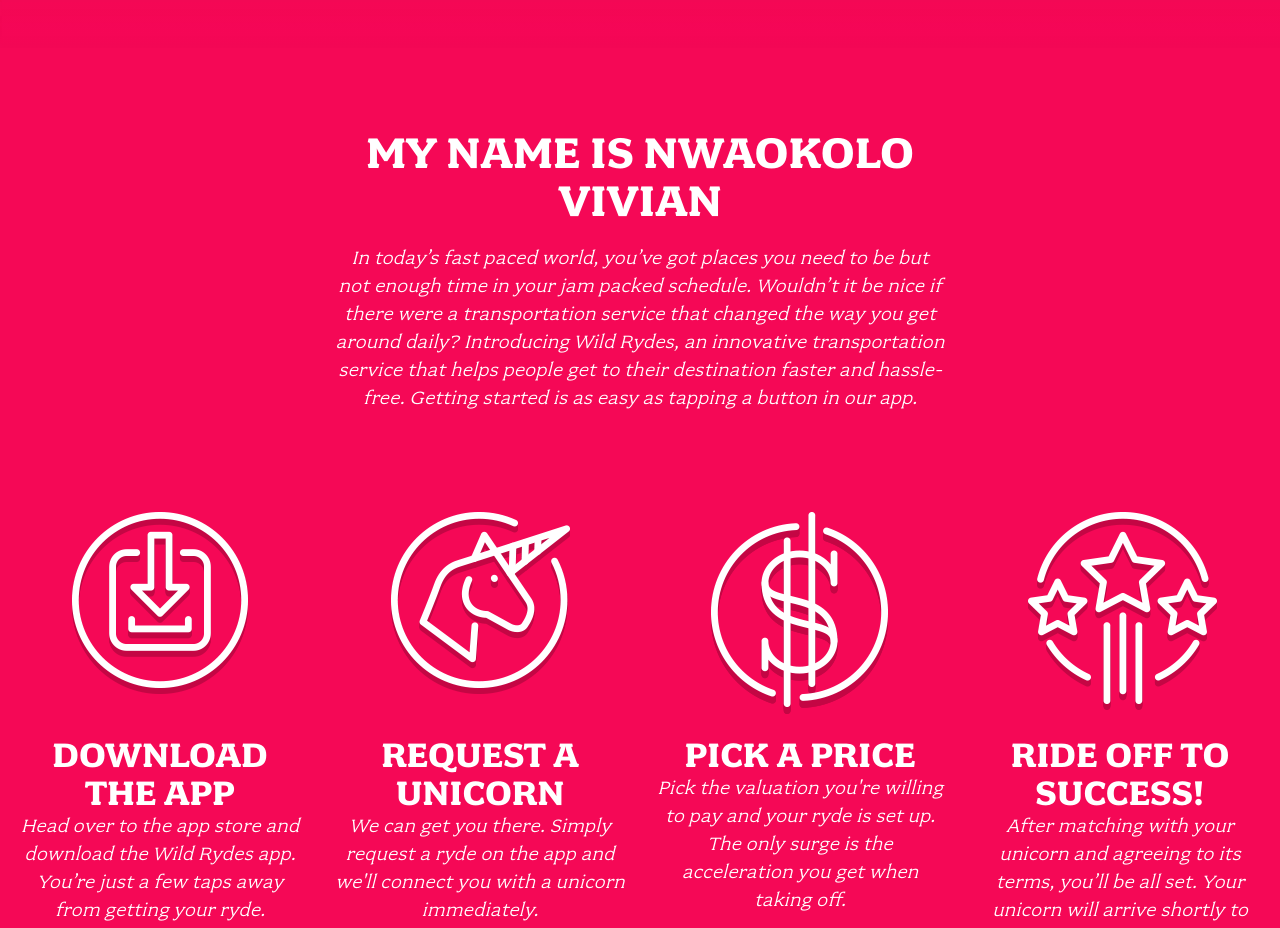
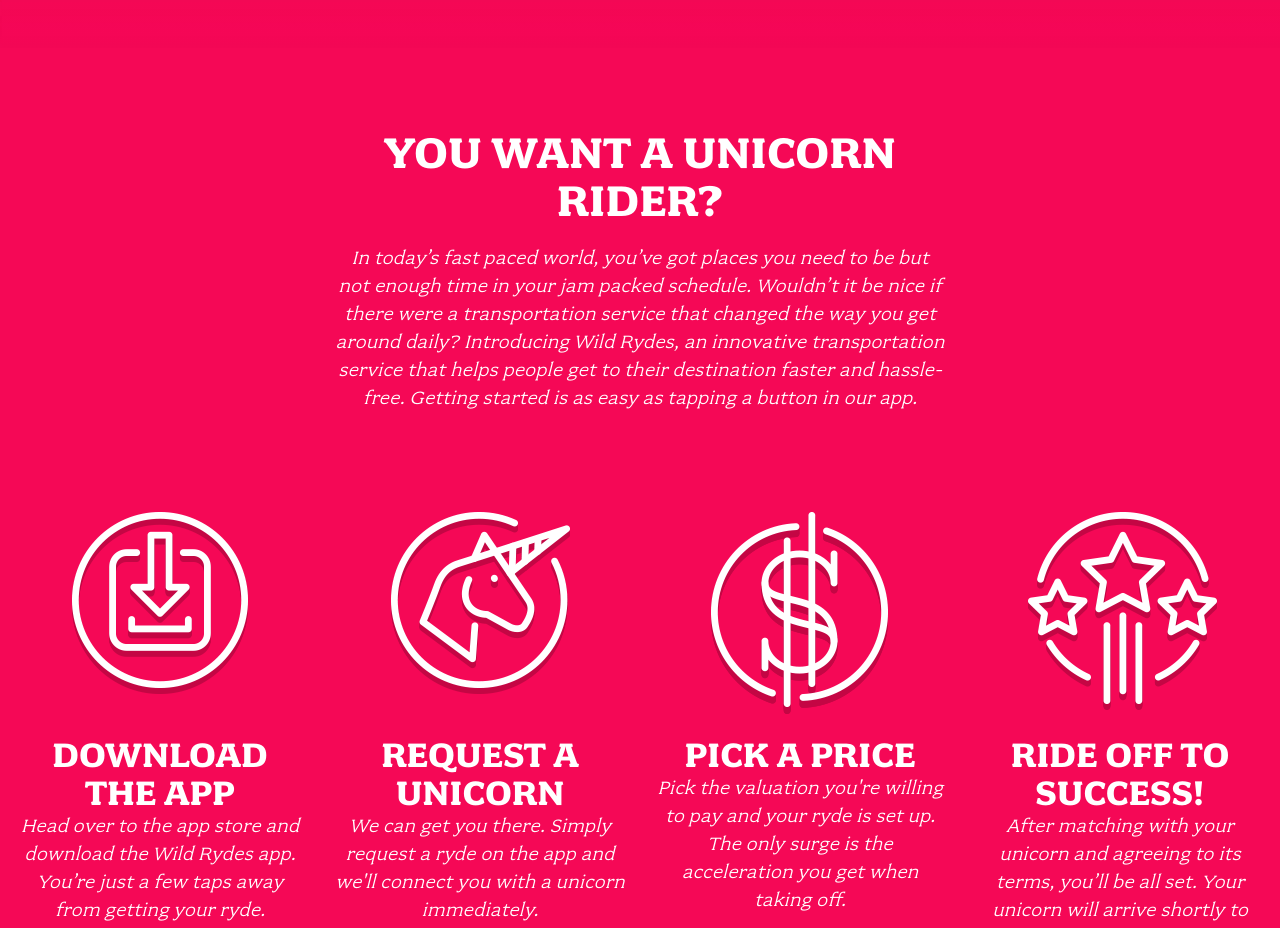
Before and after one commit to ObikeMartins/wildrydes-site, a plain HTML site: page index.html in a window 1280 px wide. Shown: the part 900-1828 px from the top of the page. Drawn offline with Linux system fonts and the light colour scheme.

Commit message:
Update index.html

```diff
--- a/index.html
+++ b/index.html
@@ -30,7 +30,7 @@
 
   <section class="home-about">
     <div class="row column large-9 xlarge-6 xxlarge-4">
-      <h2 class="section-title">My name is Nwaokolo Vivian</h2>
+      <h2 class="section-title">you want a unicorn rider?</h2>
       <p class="content">
         In today’s fast paced world, you’ve got places you need to be but not enough time in your jam packed schedule. Wouldn’t it be nice if there were a transportation service that changed the way you get around daily? Introducing Wild Rydes, an innovative transportation service that helps people get to their destination faster and hassle-free. Getting started is as easy as tapping a button in our app.
       </p>
```
